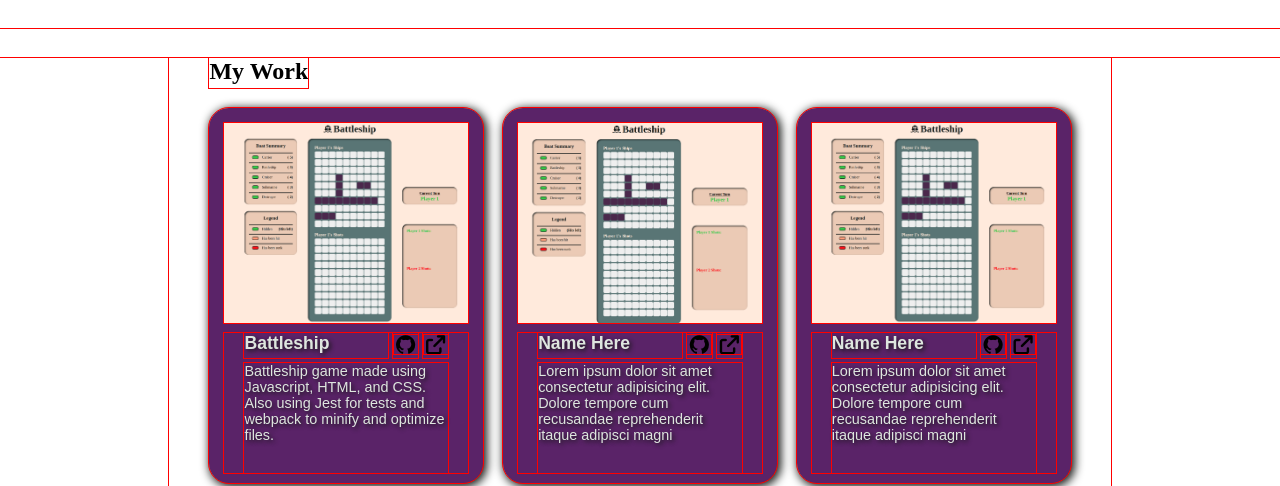
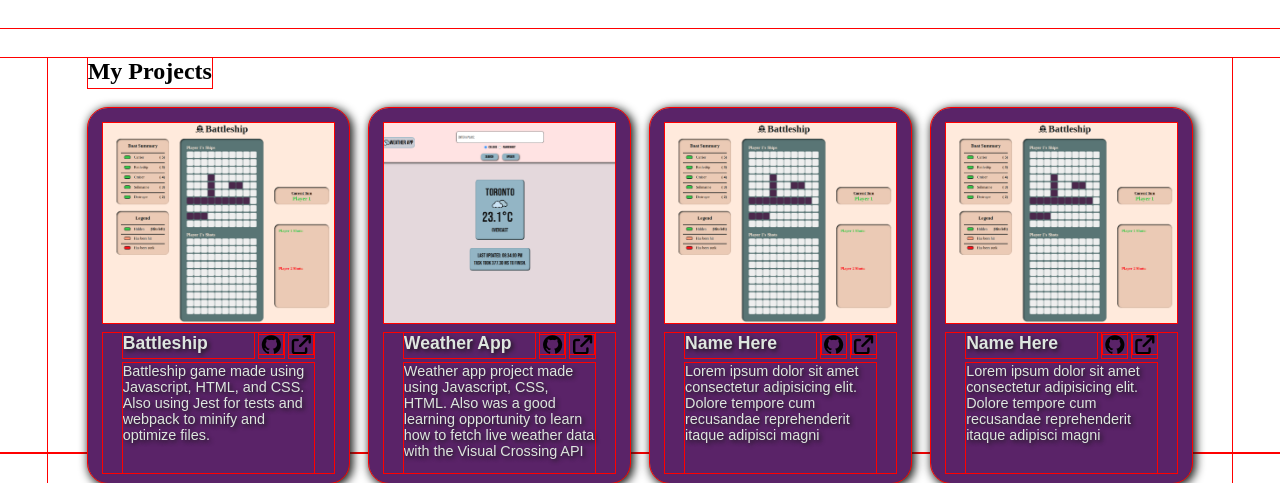
Before and after one commit to mcmityler/homepage-portfolio, a website built with webpack: page src/template.html in a window 1280 px wide. Shown: the part 322-808 px from the top of the page. Built offline with nearby package versions, Linux system fonts and the light colour scheme.

Commit message:
Add project for weather app with buttons and desc.

```diff
--- a/src/index.js
+++ b/src/index.js
@@ -21,6 +21,8 @@ const linkedInButton = document.querySelector(".linked-in-btn");
 const itchioButton = document.querySelector(".itch-io-btn");
 const battleshipGit = document.querySelector(".battleship-git");
 const battleshipLink = document.querySelector(".battleship-link");
+const weatherAppGit = document.querySelector(".weather-app-git");
+const weatherAppLink = document.querySelector(".weather-app-link");
 
 //ABOUT SECTION GENERAL LINKS / BUTTONS
 githubButton.addEventListener("click", () => {
@@ -43,3 +45,10 @@ battleshipGit.addEventListener("click", () => {
 battleshipLink.addEventListener("click", () => {
   window.open("https://mcmityler.github.io/battle-ship/", "_blank");
 });
+//WEATHER APP LINKS / BUTTONS
+weatherAppGit.addEventListener("click", () => {
+  window.open("https://github.com/mcmityler/weather-app/tree/main", "_blank");
+});
+weatherAppLink.addEventListener("click", () => {
+  window.open("https://mcmityler.github.io/weather-app/", "_blank");
+});
--- a/src/styles.css
+++ b/src/styles.css
@@ -129,7 +129,7 @@ main {
 }
 .projects-container {
   display: grid;
-  grid-template-columns: repeat(auto-fill, minmax(min(100%, 225px), 1fr));
+  grid-template-columns: repeat(auto-fill, minmax(min(100%, 250px), 1fr));
   grid-template-rows: 30px 375px;
   gap: 20px;
   padding: 0 40px;
--- a/src/template.html
+++ b/src/template.html
@@ -51,10 +51,13 @@
     </header>
     <main>
       <div class="projects-container">
-        <h2 class="projects-title">My Work</h2>
+        <h2 class="projects-title">My Projects</h2>
         <div class="project">
           <div class="screenshot">
-            <img src="battleship-screenshot2.png" alt="screenshot" />
+            <img
+              src="battleship-screenshot2.png"
+              alt="battle ship game screenshot"
+            />
           </div>
           <div class="project-content-container">
             <p class="project-name public-sans-font-title">Battleship</p>
@@ -72,19 +75,20 @@
         </div>
         <div class="project">
           <div class="screenshot">
-            <img src="battleship-screenshot.png" alt="screenshot" />
+            <img src="weatherApp-screenshot.png" alt="weather app screenshot" />
           </div>
           <div class="project-content-container">
-            <p class="project-name public-sans-font-title">Name Here</p>
-            <button class="github-project-btn battleship-git">
+            <p class="project-name public-sans-font-title">Weather App</p>
+            <button class="github-project-btn weather-app-git">
               <i class="fa-brands fa-github"></i>
             </button>
-            <button class="linked-in-project-btn battleship-link">
+            <button class="linked-in-project-btn weather-app-link">
               <i class="fa-solid fa-arrow-up-right-from-square"></i>
             </button>
             <p class="project-description public-sans-font">
-              Lorem ipsum dolor sit amet consectetur adipisicing elit. Dolore
-              tempore cum recusandae reprehenderit itaque adipisci magni
+              Weather app project made using Javascript, CSS, HTML. Also was a
+              good learning opportunity to learn how to fetch live weather data
+              with the Visual Crossing API
             </p>
           </div>
         </div>
```
Also changed, not shown: src/weatherApp-screenshot.png (added).
